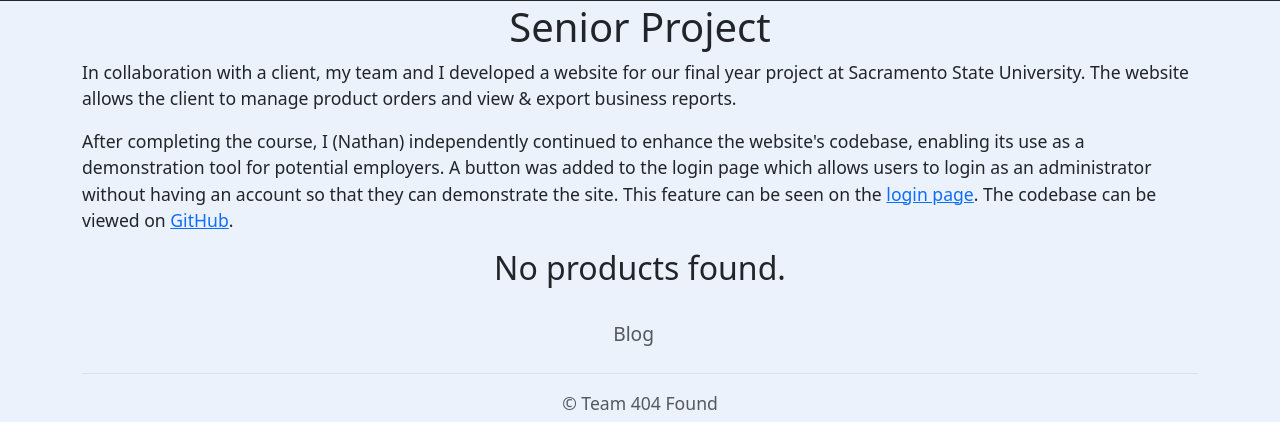
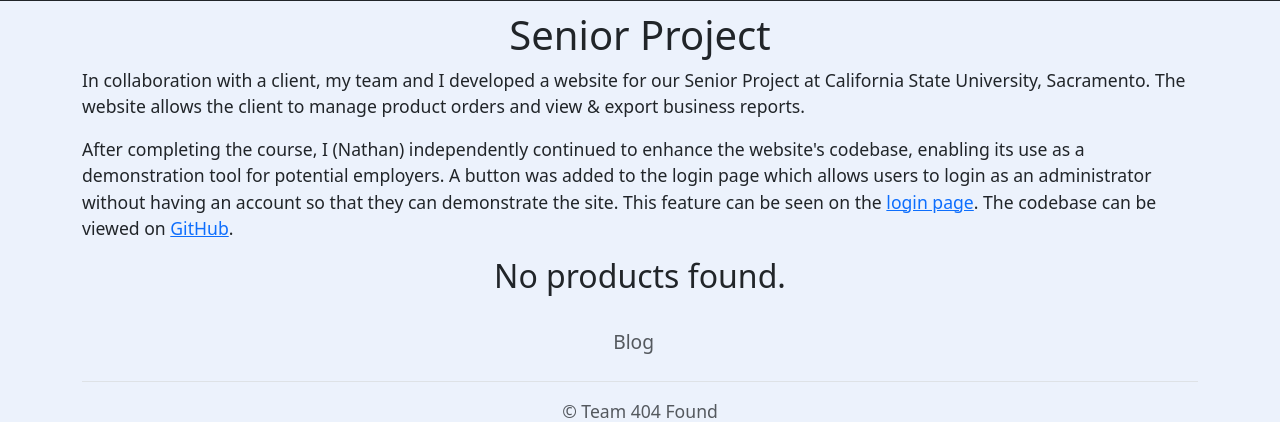
Before and after one commit to nathandevx/Senior-Project, a Django app: page / in a window 1280 px wide. Shown: the part 77-499 px from the top of the page. Run offline with Django 4.2, Linux system fonts and the light colour scheme; data that the repository does not hold is empty; parts of the project's set-up code (start-up, migrations or seed data) failed here and were passed over; some libraries are stand-ins or nearby versions.

Commit message:
Small changes
HTTPS redirect, text changes

```diff
--- a/home/management/commands/delete_data.py
+++ b/home/management/commands/delete_data.py
@@ -1,9 +1,7 @@
 from django.core.management.base import BaseCommand
 from django.contrib.auth import get_user_model
 from django.contrib.auth.models import Group
-from django.conf import settings
-from senior_project.exceptions import CommandNotAllowedInProduction
-from home.models import Product, ProductImage, ShippingAddress, Cart, CartItem, Order, OrderHistory
+from home.models import Product, ShippingAddress, Cart, CartItem, Order, OrderHistory
 from blog.models import Post
 
 User = get_user_model()
--- a/home/templates/home/home.html
+++ b/home/templates/home/home.html
@@ -5,9 +5,9 @@
 
 {% block contents %}
     <div class="container">
-		<h1 class="text-center">Senior Project</h1>
+		<h1 class="text-center mt-2">Senior Project</h1>
 		<p>
-			In collaboration with a client, my team and I developed a website for our final year project at Sacramento State University.
+			In collaboration with a client, my team and I developed a website for our Senior Project at California State University, Sacramento.
 			The website allows the client to manage product orders and view & export business reports.
 		</p>
 		<p>
--- a/senior_project/settings.py
+++ b/senior_project/settings.py
@@ -172,9 +172,9 @@ CRISPY_TEMPLATE_PACK = 'bootstrap5'
 
 # Dev vs prod settings
 if DEBUG:
-    USE_HTTPS = False
+    SECURE_SSL_REDIRECT = False
 else:
-    USE_HTTPS = True
+    SECURE_SSL_REDIRECT = True
     ALLOWED_HOSTS.append(env('DOMAIN'))
     LOCKDOWN_PASSWORDS = (env('DJANGO_LOCKDOWN_PASSWORD'),)  # django-lockdown
     MIDDLEWARE.append('lockdown.middleware.LockdownMiddleware')
```
Also changed, not shown: README.md.
